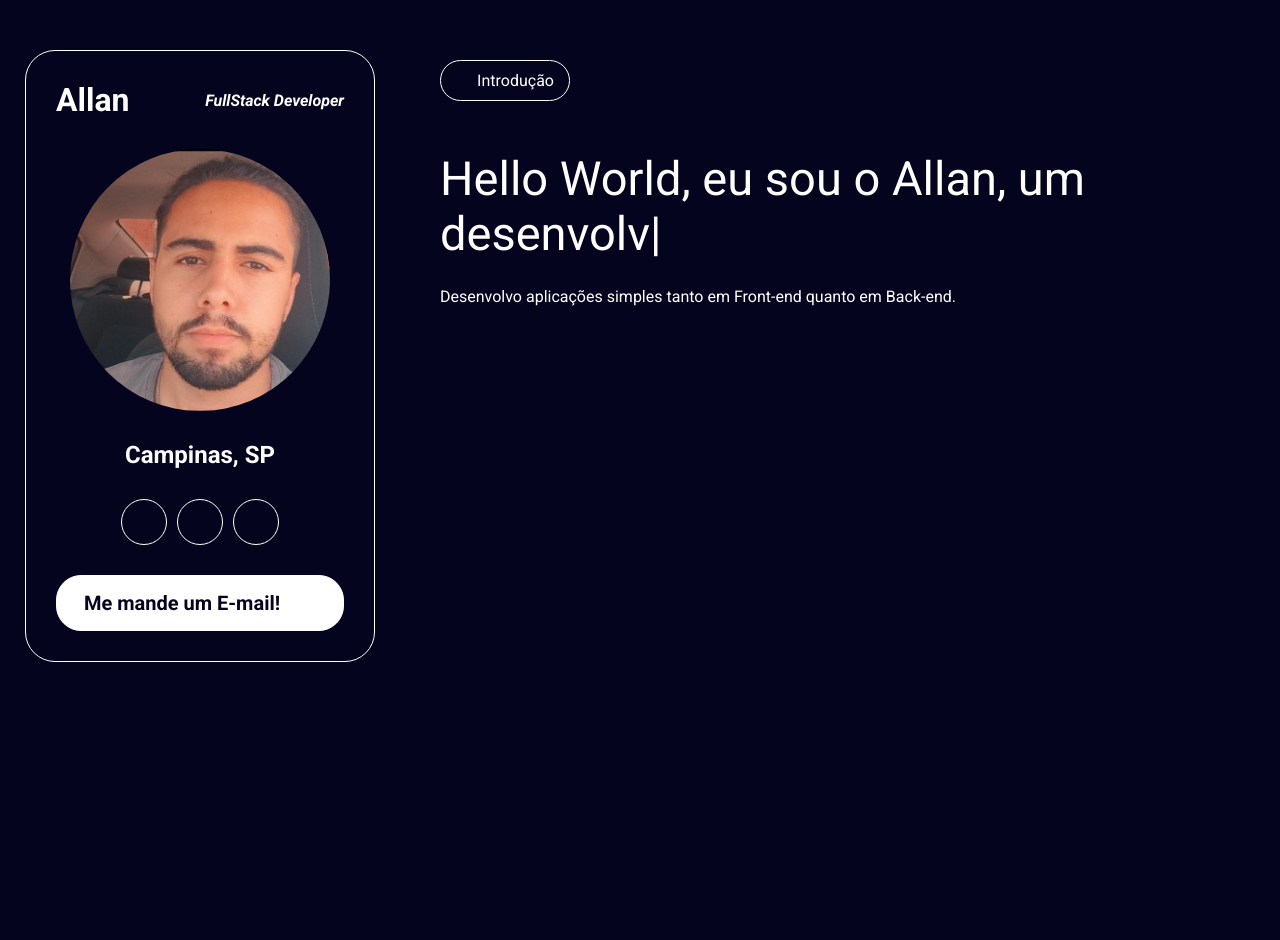
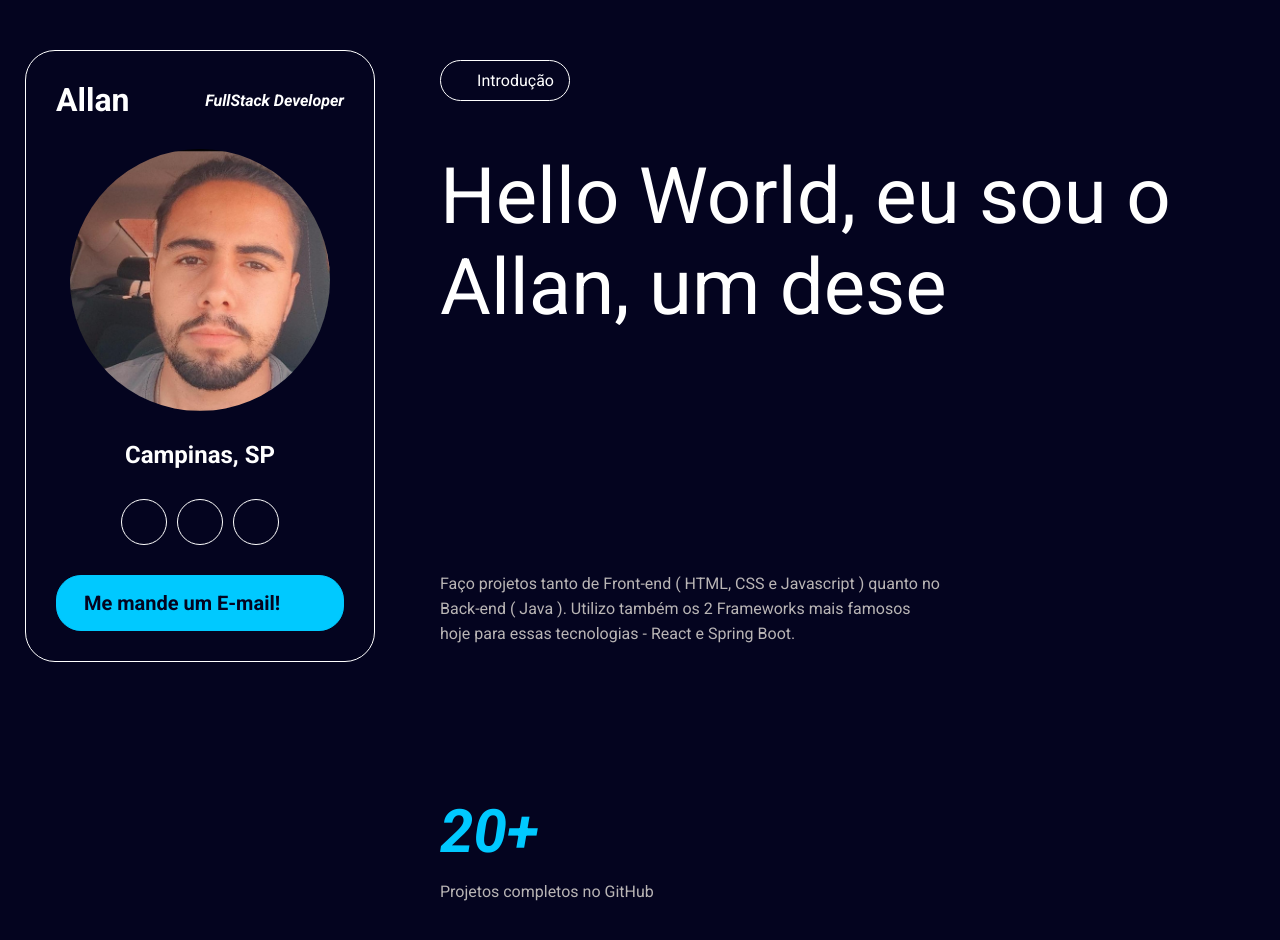
Before and after one commit to Allanpt/Web_Portifolio, a React (Vite) app in the folder web-portfolio/: page / in a window 1280 px wide. Shown: the top 940 px of the page. Before the commit the page ends 800 px from the top, so only its background shows below. Built offline with nearby package versions, Linux system fonts and the light colour scheme; some icons are missing.

Commit message:
Introdução e Sobre complete

```diff
--- a/web-portfolio/src/App.css
+++ b/web-portfolio/src/App.css
@@ -21,6 +21,12 @@ body{
 .p-span{
   margin-bottom: 50px;
 }
+.intro-container .icon-span{
+  margin-top: 0;
+}
+.sobre-container .icon-span{
+  width: 90px;
+}
 .icon-span{
   display: flex;
   justify-content: space-evenly;
@@ -29,4 +35,5 @@ body{
   padding: 10px;
   border: 1px solid white;
   border-radius: 50px;
+  margin-top: 180px;
 }
--- a/web-portfolio/src/App.jsx
+++ b/web-portfolio/src/App.jsx
@@ -1,6 +1,8 @@
 import './App.css'
+import Curriculo from './components/Curriculo'
 import FixLeft from './components/FixLeft'
 import Introducao from './components/Introducao'
+import Sobre from './components/Sobre'
 
 function App() {
 
@@ -11,6 +13,8 @@ function App() {
       </div>
       <div id="main-container">
         <Introducao/>
+        <Sobre/>
+        <Curriculo/>
       </div>
       <div id="right-container">
 
--- /dev/null
+++ b/web-portfolio/src/components/Curriculo.css
@@ -0,0 +1,16 @@
+.curriculum-container {
+    visibility: hidden;
+    transform: translateY(100px);
+    transition: opacity 2s ease, transform 2s ease;
+    margin-bottom: 100px;
+}
+.aparece {
+    visibility: visible;
+    transform: translateY(0);
+}
+.curriculum-container h2{
+    font-size: 50px;
+}
+.curriculum-container h2 span{
+    color: #00C9FF;
+}
--- a/web-portfolio/src/components/FixLeft.css
+++ b/web-portfolio/src/components/FixLeft.css
@@ -69,14 +69,14 @@ button{
     justify-content: space-evenly;
     align-items: center;
     color: #04041f;
-    background-color: white;
+    background-color: #00C9FF;
     padding: 15px;
     border-radius: 25px;
     text-decoration: none;
     cursor: pointer;
     font-weight: bold;
     font-size: 20px;
-    border: 1px solid white;
+    border: 1px solid #00C9FF;
     transition: 0.25s;
 }
 .left-container .email svg{
--- a/web-portfolio/src/components/Introducao.css
+++ b/web-portfolio/src/components/Introducao.css
@@ -1,7 +1,23 @@
+.intro-container p{
+    color: #b9b5b5;
+}
+
 .index-module_type__E-SaG{
-    font-size: 47px !important;
-    height: 116px;
+    font-size: 78px !important;
+    height: 400px;
 }
 .bottom-phrase{
     margin-top: 20px;
+    line-height: 25px;
+    width: 500px;
 }
+.qtd-projects{
+    margin-top: 150px;
+}
+.qtd-projects h3{
+    color: #00C9FF;
+    font-size: 60px;
+}
+.qtd-projects p{
+    margin-top: 15px;
+}
--- a/web-portfolio/src/components/Introducao.jsx
+++ b/web-portfolio/src/components/Introducao.jsx
@@ -25,7 +25,11 @@ const Introducao = () => {
           style={{ fontSize: '2em', display: 'inline-block' }}
           repeat={Infinity}
         />
-        <p className='bottom-phrase'>Desenvolvo aplicações simples tanto em Front-end quanto em Back-end.</p>
+        <p className='bottom-phrase'>Faço projetos tanto de Front-end ( HTML, CSS e Javascript ) quanto no Back-end ( Java ). Utilizo também os 2 Frameworks mais famosos hoje para essas tecnologias - React e Spring Boot.</p>
+        <div className="qtd-projects">
+          <h3>20+</h3>
+          <p>Projetos completos no GitHub</p>
+        </div>
     </div>
   )
 }
--- /dev/null
+++ b/web-portfolio/src/components/Sobre.css
@@ -0,0 +1,31 @@
+.sobre-container {
+    visibility: hidden;
+    transform: translateY(230px);
+    transition: opacity 2s ease, transform 2s ease;
+}
+.aparece {
+    visibility: visible;
+    transform: translateY(0);
+}
+
+.sobre-container p{
+    color: #b9b5b5;
+}
+.sobre-container .latim{
+    padding-left: 20px;
+    font-style: italic;
+    font-size: 40px;
+}
+.sobre-container .first-phrase {
+    font-size: 50px;
+    margin-top: 15px;
+}
+.sobre-container .second-phrase {
+    font-size: 50px;
+    padding-left: 17px;
+}
+.more-about p{
+    margin-top: 15px;
+    margin-left: 20px;
+    line-height: 25px;
+}
--- /dev/null
+++ b/web-portfolio/src/components/Sobre.jsx
@@ -0,0 +1,38 @@
+import './Sobre.css'
+import { Icon } from '@iconify/react';
+import { useState, useEffect } from 'react';
+
+const Sobre = () => {
+
+    const [isVisible, setIsVisible] = useState(false);
+
+    const handleScroll = () => {
+        if (window.scrollY > 160) {
+        setIsVisible(true);
+        } else{
+            setIsVisible(false)
+        }
+    }
+
+    useEffect(() => {
+        window.addEventListener('scroll', handleScroll);
+        return () => {
+        window.removeEventListener('scroll', handleScroll);
+        }
+    }, []);
+
+  return (
+    <div className={`sobre-container ${isVisible ? 'aparece' : ''}`}>
+        <span className='icon-span'><Icon icon="line-md:account"/>Sobre</span>
+        <p className='p-span'></p>
+        <span className='latim'>Sic Parvis Magna</span>
+        <h2 className='first-phrase'>{`"Grandeza em pequenos `}</h2>
+        <h2 className='second-phrase'>{`começos"`}</h2>
+        <div className="more-about">
+            <p>No fim de 2022 começei minha nova jornada na área de desenvolvimento. Estou em busca do meu primeiro emprego na área, e equanto esse grande passo não chega, eu continuo me desenvolvendo para o mercado de trabalho focando MUITO em projetos práticos.</p>
+        </div>
+    </div>
+  )
+}
+
+export default Sobre
```
